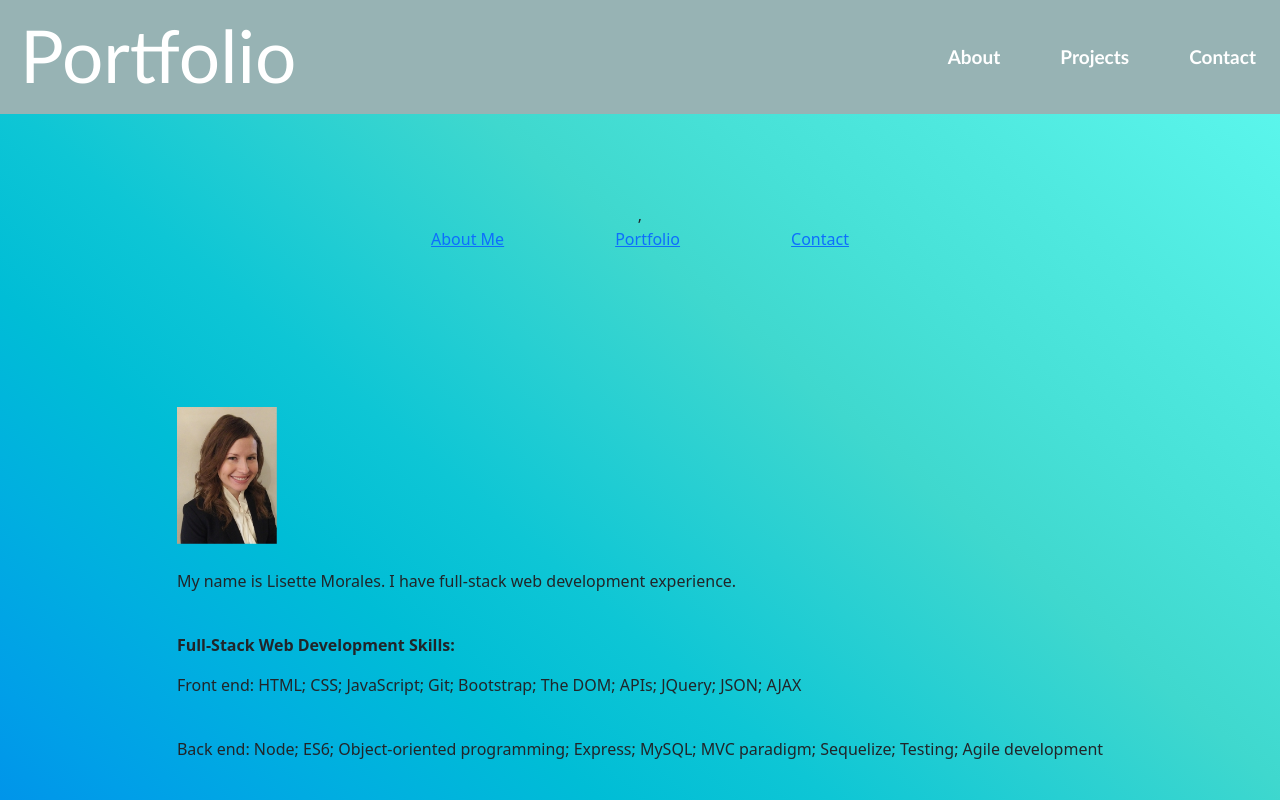
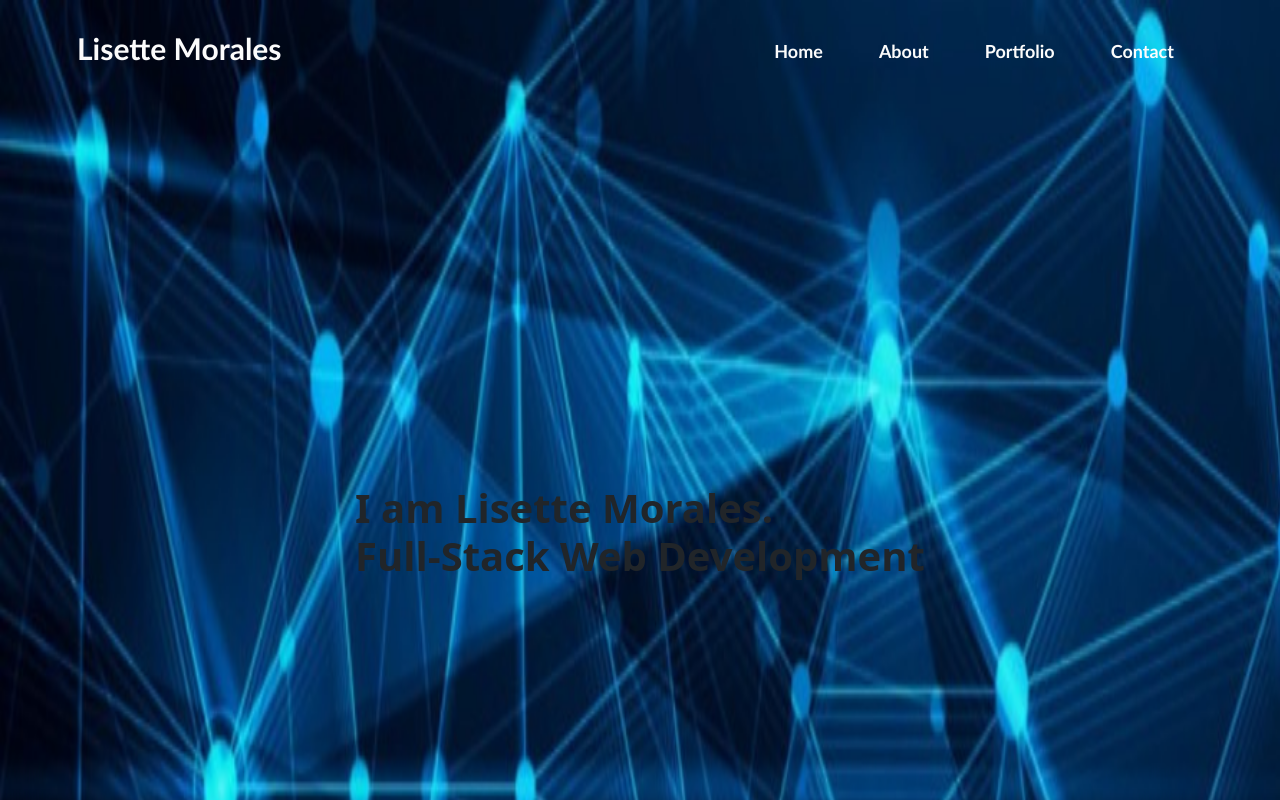
Before and after one commit to Lisette33/React-Porfolio, a React (Create React App) app: page / in a window 1280 px wide. Shown: the top 800 px of the page. Built offline with nearby package versions, Linux system fonts and the light colour scheme.

Commit message:
Added homepage.js and .css and updated navbar and projects.js and .css

```diff
--- a/src/App.js
+++ b/src/App.js
@@ -2,6 +2,7 @@ import React, {useState} from 'react';
 import './App.css';
 import 'bootstrap/dist/css/bootstrap.min.css';
 import About from './components/About';
+import Home from './components/Homepage';
 import Projects from './components/Projects';
 import Contact from './components/Contact';
 import Resume from './components/Resume';
@@ -14,6 +15,7 @@ import pic2 from './images/pic2.jpg';
 function App() {
 
   const name="Lisette Morales";
+  const navTitle="Home";
   const navTitleOne="About Me";
   const navTitleTwo="Portfolio";
   const navTitleThree="Contact";
@@ -21,13 +23,16 @@ function App() {
   const [message,setMessage]=useState("");
   console.log(message);
 
-  const [currentPage, setCurrentPage] = useState('About');
+  const [currentPage, setCurrentPage] = useState('Home');
 
   const renderPage = () => {
+    if (currentPage === 'Home') {
+      return <Home />;
+    }
     if (currentPage === 'About') {
       return <About />;
     }
-    if (currentPage === 'Projects') {
+    if (currentPage === 'Portfolio') {
       return <Projects />;
     }
     if (currentPage === 'Contact') {
@@ -40,16 +45,17 @@ function App() {
   };
 
   return (
-    <div>
+    <div className={currentPage==='Home' ? 'background':''}>
+
        <navbar class="navbar"></navbar>
-      <Navbar> </Navbar>
+      <Navbar setCurrentPage={setCurrentPage}> </Navbar>
       <h2>{}</h2>
     <header class="header">
-        <div style={{width:"100vw", height:"100vh",display:"flex",flexDirection:"column",justifyContent:"center",alignItems:"center"}}>,
+        <div style={{width:"100vw", height:"100vh",display:"flex",flexDirection:"column",justifyContent:"center",alignItems:"center"}}>
         <div style={{display:"flex",marginBottom:"100px",width:"50vw",justifyContent:"space-evenly"}}>
-            <a href="#about-me" onClick={()=>setCurrentPage("About")}>{navTitleOne}</a>
+            {/* <a href="#about-me" onClick={()=>setCurrentPage("About")}>{navTitleOne}</a>
             <a href="#projects"onClick={()=>setCurrentPage("Projects")}>{navTitleTwo}</a>
-            <a href="#contact"onClick={()=>setCurrentPage("Contact")}>{navTitleThree}</a>
+            <a href="#contact"onClick={()=>setCurrentPage("Contact")}>{navTitleThree}</a> */}
             {/* <a href="#contact"onClick={()=>setCurrentPage("Resume")}>{navTitleFour}</a> */}
           </div>
           {renderPage()}
@@ -72,7 +78,7 @@ function App() {
 
     {/* <!-- This is the footer opening tag --> */}
     <footer class="footer">
-    <div style={{width:"100vw",display:"flex",flexDirection:"column",justifyContent:"center",alignItems:"center"}}>
+    <div style={{width:"100vw", hheight:"100%", display:"flex",flexDirection:"column",justifyContent:"center",alignItems:"center"}}>
         <div style={{display:"flex",marginBottom:"40px",width:"50vw",justifyContent:"space-evenly"}}>
         <h6>
         <p>
--- a/src/components/About.js
+++ b/src/components/About.js
@@ -1,32 +1,60 @@
 import React from 'react';
+import '../styles/About.css';
 import avatar1 from '../images/pic-of-me.png';
+import pic3 from '../images/pic3.jpg';
 
 export default function About() {
 
   return (
-    <section id="about-me" class="about-me">
-    <br />
-    <br />
-    <h3></h3>
-    <div class="project-list">
-    <img alt="Image of me" src={avatar1} class="float-left" id="me-image"/>
-    <br />
-    <br />
-    <p>
-    My name is Lisette Morales. I have full-stack web development experience.
-    </p>
-    <br/>
-    <p>
-             <p class="tab"><b>Full-Stack Web Development Skills:</b></p>
-             {/* <br/> */}
-             <p class="tabOne">Front end:  HTML; CSS; JavaScript; Git; Bootstrap; The DOM; APIs; JQuery; JSON; AJAX </p>
-                <br/>
-            <p class="tabTwo">Back end:  Node; ES6; Object-oriented programming; Express; MySQL; MVC paradigm;
-                Sequelize; Testing; Agile development</p>
-                <br/>
-            <p class="tabThree">Performance:  Progressive Web Apps; React; NoSQL; MERN Stack; Computer Science Fundamentals</p>
-    </p>
+   <div>
+    <div class="container">
+
+    {/* <div class="card mb-3" style="max-width: 540px;"> */}
+    <div class="card mb-3">
+  <div class="row g-0">
+    <div class="col-md-4">
+      <img src="..." class="img-fluid rounded-start" alt="..."/>
     </div>
-</section>
+    <div class="col-md-8">
+      <div class="card-body">
+        <h5 class="card-title">Card title</h5>
+        <p class="card-text">This is a wider card with supporting text below as a natural lead-in to additional content. This content is a little bit longer.</p>
+        <p class="card-text"><small class="text-muted">Last updated 3 mins ago</small></p>
+      </div>
+    </div>
+  </div>
+</div>
+</div>
+</div>
+
+
+
+
+
+
+
+
+
+
+
+
+
+
+
+
+
+
+
+
+
+
+
+
+
+
+
+
+
+
   );
 }
--- /dev/null
+++ b/src/components/Homepage.js
@@ -0,0 +1,26 @@
+import React from 'react';
+import '../styles/Homepage.css';
+
+function Homepage({setCurrentPage}) {
+
+  return (
+    <div>
+        {/* <div class="background"></div> */}
+        <div>
+            <p>
+                <h1><b>I am Lisette Morales.
+                <br/>
+                Full-Stack Web Development</b></h1>
+            </p>
+        </div>
+
+
+    </div>
+
+
+
+
+    );
+}
+
+export default Homepage;
--- a/src/components/Navbar.js
+++ b/src/components/Navbar.js
@@ -1,24 +1,27 @@
 import React from 'react';
 import '../styles/Navbar.css';
 
-function Navbar() {
+function Navbar({setCurrentPage}) {
 
   return (
     <div>
-    <div class="container-fluid-xxl">
+    <div class="container-fluid">
     <navbar className="navbar">
-      <b><h1>Portfolio</h1></b>
+      <b><h2>Lisette Morales</h2></b>
       {/* <div style={{width:"100vw", height:"100vh",display:"flex",flexDirection:"column",justifyContent:"center",alignItems:"center"}}> </div> */}
       <nav class="navbar-one">
       <ul>
           <ol>
-              <a href="#about-me"><b>About</b></a>
+              <a onClick={()=>setCurrentPage("Home")} href="#homepage"><b>Home</b></a>
           </ol>
           <ol>
-              <a href="#projects"><b>Projects</b></a>
+              <a onClick={()=>setCurrentPage("About")} href="#about-me"><b>About</b></a>
           </ol>
           <ol>
-              <a href="#contact-me"><b>Contact</b></a>
+              <a onClick={()=>setCurrentPage("Portfolio")} href="#portfolio"><b>Portfolio</b></a>
+          </ol>
+          <ol>
+              <a onClick={()=>setCurrentPage("Contact")} href="#contact-me"><b>Contact</b></a>
           </ol>
       </ul>
     </nav>
--- a/src/components/Projects.js
+++ b/src/components/Projects.js
@@ -1,59 +1,118 @@
 import React from 'react';
+import '../styles/Projects.css';
 // import pic2 from '../images/pic2.jpg';
 import pic3 from '../images/pic3.jpg';
 // import pic4 from '../images/pic4.jpg';
 
 export default function About() {
   return (
-    <section id="projects" class="about-me">
-    <br />
-    <br />
-    <h3></h3>
-    <ul class="project-list">
-    {/* width:"100vw",display:"flex",flexDirection:"column",justifyContent:"center",alignItems:"center" */}
-        <div class="flex-box">
-        <ol class="card" style={{width:"100vw",display:"flex",flexDirection:"column",justifyContent:"center",alignItems:"center",background: "white"}}>
-        <img alt="project2" src={pic3} class="float-left" id="image"/>
-        <br/>
-            <a href="https://lisette33.github.io/Module-1-Challenge-Assignment/">
-            <button><b>Horiseon Project</b></button></a>
-            <br/>
-            <a href="https://iamlucho.github.io/movie-finder-project/">
-            <button><b>Movie Finder Project</b></button></a>
-            <br/>
-            <a href="https://damp-river-14558.herokuapp.com/"><button><b>Secret Sauce Project</b></button></a>
-            <br/>
-            {/* <img alt="project1" src={pic2} class="float-left" id="image"/> */}
-        </ol>
-        </div>
-        {/* <div class="flex-box2" style={{jwidth:"100vw",display:"flex",flexDirection:"column",justifyContent:"center",alignItems:"center"}}>
-        <ol class="card">
-            <a href="https://iamlucho.github.io/movie-finder-project/">
-            <button><b>Movie Finder Project</b></button></a>
-        </ol>
-        </div> */}
-        {/* <div class="flex-box3" style={{width:"100vw",display:"flex",flexDirection:"column",justifyContent:"center",alignItems:"center"}}>
-        <ol class="card">
-            <a href="https://damp-river-14558.herokuapp.com/"><button><b>Secret Sauce Project</b></button></a>
-            {/* <img alt="project3" src={pic4} class="float-left" id="image"/> */}
-        {/* </ol> */}
-        {/* </div>
-        <div class="flex-box4" style={{justifyContent:"center"}}>
-        <ol class="card">
-            <a href="#project-4"><button><b>Project 4</b></button></a>
-        </ol>
-        </div>
-        <div class="flex-box5" style={{justifyContent:"center"}}>
-        <ol class="card">
-            <a href="#project-5"><button><b>Project 5</b></button></a>
-        </ol>
-        </div>
-        <div class="flex-box6" style={{justifyContent:"center"}}>
-        <ol class="card">
-            <a href="#project-6"> <button><b>Project 6</b></button></a>
-        </ol> */}
-        {/* </div> */}
-    </ul>
-</section>
+    <div class="container">
+
+    <div style={{display:"flex",flex:"row", justifyContent:"center",width:"100%",height:"105%", padding:"05%", alignItems:"center"}}>
+    <div class="row row-cols-1 row-cols-sm-2 g-5 text-center">
+
+  <div class="row row-cols-1 row-cols-mb-3 g-4 w-100 text-center">
+  <div class="col">
+    <a href='https://iamlucho.github.io/movie-finder-project/' target='_blank'>
+    <div class="card h-20" id='card-one'>
+      {/* <img src="..." class="card-img-overlay" alt="..."/> */}
+      {/* <img alt="pic-three" src={pic3} class="card-img-overlay" id="picthree-image"/> */}
+      <div class="card-body">
+        <h5 class="card-title">Movie Finder <br/> Project</h5>
+        <p class="card-text"></p>
+      </div>
+      <div class="card-footer">
+        <small class="text-muted"></small>
+      </div>
+    </div>
+    </a>
+
+    <div class="col">
+    <a href='https://damp-river-14558.herokuapp.com/' target='_blank'>
+    <div class="card h-100" id='card-two'>
+      {/* <img src="..." class="card-img-overlay" alt="..."/> */}
+      {/* <img alt="pic-three" src={pic3} class="card-img-overlay" id="picthree-image"/> */}
+      <div class="card-body">
+        <h5 class="card-title">Secret Sauce <br/> Project</h5>
+        <p class="card-text"></p>
+      </div>
+      <div class="card-footer">
+        <small class="text-muted"></small>
+      </div>
+    </div>
+    </a>
+
+    <div class="col">
+    <a href='https://lisette33.github.io/Module-1-Challenge-Assignment/' target='_blank'>
+    <div class="card h-100" id='card-three'>
+      {/* <img src="..." class="card-img-overlay" alt="..."/> */}
+      {/* <img alt="pic-three" src={pic3} class="card-img-overlay" id="picthree-image"/> */}
+      <div class="card-body">
+        <h5 class="card-title">Horiseon <br/> Project</h5>
+        <p class="card-text"></p>
+      </div>
+      <div class="card-footer">
+        <small class="text-muted"></small>
+      </div>
+    </div>
+    </a>
+
+<div class="col">
+    <a href='https://lisette33.github.io/Weather-Dashboard-Project/' target='_blank'>
+    <div class="card h-100" id='card-four'>
+      {/* <img src="..." class="card-img-overlay" alt="..."/> */}
+      {/* <img alt="pic-three" src={pic3} class="card-img-overlay" id="picthree-image"/> */}
+      <div class="card-body">
+        <h5 class="card-title">Weather Dashboard Project</h5>
+        <p class="card-text"></p>
+      </div>
+      <div class="card-footer">
+        <small class="text-muted"></small>
+      </div>
+    </div>
+    </a>
+
+    <div class="col">
+    <a href='https://fathomless-citadel-11849.herokuapp.com/' target='_blank'>
+    <div class="card h-100" id='card-five'>
+      {/* <img src="..." class="card-img-overlay" alt="..."/> */}
+      {/* <img alt="pic-three" src={pic3} class="card-img-overlay" id="picthree-image"/> */}
+      <div class="card-body">
+        <h5 class="card-title">Note Taker <br/> Project</h5>
+        <p class="card-text"></p>
+      </div>
+      <div class="card-footer">
+        <small class="text-muted"></small>
+      </div>
+    </div>
+    </a>
+
+    <div class="col">
+    <a href='https://aqueous-beach-09859.herokuapp.com/' target='_blank'>
+    <div class="card h-100" id='card-six'>
+      {/* <img src="..." class="card-img-overlay" alt="..."/> */}
+      {/* <img alt="pic-three" src={pic3} class="card-img-overlay" id="picthree-image"/> */}
+      <div class="card-body">
+        <h5 class="card-title">Book Search Engine Project</h5>
+        <p class="card-text"></p>
+      </div>
+      <div class="card-footer">
+        <small class="text-muted"></small>
+      </div>
+    </div>
+    </a>
+
+    </div>
+    </div>
+    </div>
+    </div>
+    </div>
+    </div>
+    </div>
+</div>
+</div>
+</div>
+
+
   );
 }
--- a/src/styles/About.css
+++ b/src/styles/About.css
@@ -0,0 +1,7 @@
+#card-one{
+    background-image: url("../images/pic3.jpg");
+    background-size: contain;
+    background-repeat: no-repeat;
+    background-size: 100% 100%;
+    text-decoration: none;
+}
--- /dev/null
+++ b/src/styles/Homepage.css
@@ -0,0 +1,21 @@
+.background {
+    /* background: ;<img alt="pic-three" src={pic3} class="card-img-overlay" id="picthree-image"/> */
+    background-image: url("../images/pic3.jpg");
+    /* background-size: contain;
+    background-size: cover;
+    background-repeat: no-repeat;
+    background-size: 100% 100%;
+    padding: 10px;
+    width: 100%;
+    height: 100%; */
+    background-size: cover;
+    background-size: contain;
+    background-repeat: no-repeat;
+    background-size: 105% 105%;
+    padding-bottom: 23px;
+    padding-right: 50px;
+
+
+
+
+}
--- a/src/styles/Navbar.css
+++ b/src/styles/Navbar.css
@@ -1,23 +1,28 @@
 .navbar {
-    background: #97b3b4;
+    /* background: #97b3b4; */
     /* height: 60px; */
   }
 
   .navbar {
     margin: 0;
-    padding-top: 1px;
+    padding-top:1px;
     text-align: center;
-    color: white;
-    font-size: 1rem;
+    color: rgb(252, 252, 252);
+    font-size: 2rem;
+    left:55px;
+    bottom: -5px;
 
   }
 
-  .navbar h1 {
+  .navbar h2 {
     display: inline-block;
-    font-size: 73px;
+    font-size: 30px;
+    font-weight: bold;
     position: relative;
-    left:20px;
+    /* left:15px; */
     bottom: -2px;
+    margin-left: 10px;
+    margin-right: 6px;
     font-family: 'Gill Sans', 'Gill Sans MT', Calibri, 'Trebuchet MS', sans-serif;
 
 }
@@ -35,17 +40,23 @@
     /* margin: 15px; */
     /* margin-bottom: 50px; */
     position: relative;
-    left:-24px;
+    left:-85px;
     bottom: -7px;
-    font-size: 19px;
+    margin-right: 14px;
+    margin-left: 10px;
+    font-size: 18px;
     font-family: 'Gill Sans', 'Gill Sans MT', Calibri, 'Trebuchet MS', sans-serif;
     /* background-color: #32a0d7; */
 
 }
 
 .navbar nav ol a {
-    color: #ffffff;
+    display: inline-block;
+    /* color: #ffffff; */
+    color: rgb(252, 252, 252);
     text-decoration: none;
+
+
 }
 
   /* body { */
@@ -57,15 +68,27 @@
 
 
 body {
-  background-image: linear-gradient(to right top, #3b77e4, #008deb, #009fe8, #00afe0, #00bdd6, #0ec6d5, #27cfd2, #3fd8ce, #47e1d7, #4fe9df, #57f2e8, #5ffbf1);
+  background-image: linear-gradient(to right top, #3b77e4, #008deb, #009fe8, #00afe0, #00bdd6, #0ec6d5, #27cfd2, #3fd8ce, #47e1d7, #4fe9df, #57f2e8, #00ebdb);
+  background-size: cover;
+  background-size: contain;
+  background-repeat: no-repeat;
+  background-size: 105% 105%;
+  padding:0px;
+  /* width: 110%;
+  height: 100%;  */
 }
+
+
+/* body {
+  background-image: linear-gradient(to right top, #3b77e4, #008deb, #009fe8, #00afe0, #00bdd6, #0ec6d5, #27cfd2, #3fd8ce, #47e1d7, #4fe9df, #57f2e8, #00ffef);
+} */
 
 /* body {
 background-image: linear-gradient(to left top, #3b77e4, #008deb, #009fe8, #00afe0, #00bdd6, #0ec6d5, #27cfd2, #3fd8ce, #47e1d7, #4fe9df, #57f2e8, #5ffbf1);
 } */
 
 .footer {
-  background: #97b3b4;
+  /* background: #97b3b4; */
   height: 110px;
 }
 
--- a/src/styles/Projects.css
+++ b/src/styles/Projects.css
@@ -0,0 +1,90 @@
+#card-one{
+    background-image: url("../images/pic3.jpg");
+    /* background-size: contain;
+    background-repeat: no-repeat;
+    background-size: 100% 100%;
+    text-decoration: none; */
+    /* width: 18%; */
+    padding: 40px;
+    /*position: relative;*/
+    left: -400px;
+    bottom: -185px;
+    font-size: 19px;
+    color: white;
+}
+
+#card-two{
+    background-image: url("../images/pic3.jpg");
+    /* background-size: contain;
+    background-repeat: no-repeat;
+    background-size: 100% 100%;
+    text-decoration: none; */
+    /* width: 18%; */
+    padding: 40px;
+    /*position: relative;*/
+    left: 5px;
+    bottom: 1px;
+    font-size: 19px;
+    color: white;
+
+}
+
+#card-three{
+    background-image: url("../images/pic3.jpg");
+    /* background-size: contain;
+    background-repeat: no-repeat;
+    background-size: 100% 100%;
+    text-decoration: none; */
+    /* width: 18%; */
+    padding: 40px;
+    /*position: relative;*/
+    left: 410px;
+    bottom: 187px;
+    font-size: 19px;
+    color: white;
+}
+
+#card-four{
+    background-image: url("../images/pic3.jpg");
+    /* background-size: contain;
+    background-repeat: no-repeat;
+    background-size: 100% 100%;
+    text-decoration: none; */
+    /* width: 18%; */
+    padding: 40px;
+    /*position: relative;*/
+    left: -401px;
+    bottom: 120px;
+    font-size: 19px;
+    color: white;
+}
+
+#card-five{
+    background-image: url("../images/pic3.jpg");
+    /* background-size: contain;
+    background-repeat: no-repeat;
+    background-size: 100% 100%;
+    text-decoration: none; */
+    /* width: 18%; */
+    padding: 40px;
+    /*position: relative;*/
+    left: 5px;
+    bottom: 306px;
+    font-size: 19px;
+    color: white;
+}
+
+#card-six{
+    background-image: url("../images/pic3.jpg");
+    /* background-size: contain;
+    background-repeat: no-repeat;
+    background-size: 100% 100%;
+    text-decoration: none; */
+    /* width: 18%; */
+    padding: 40px;
+    /*position: relative;*/
+    left: 412px;
+    bottom: 492px;
+    font-size: 19px;
+    color: white;
+}
```
